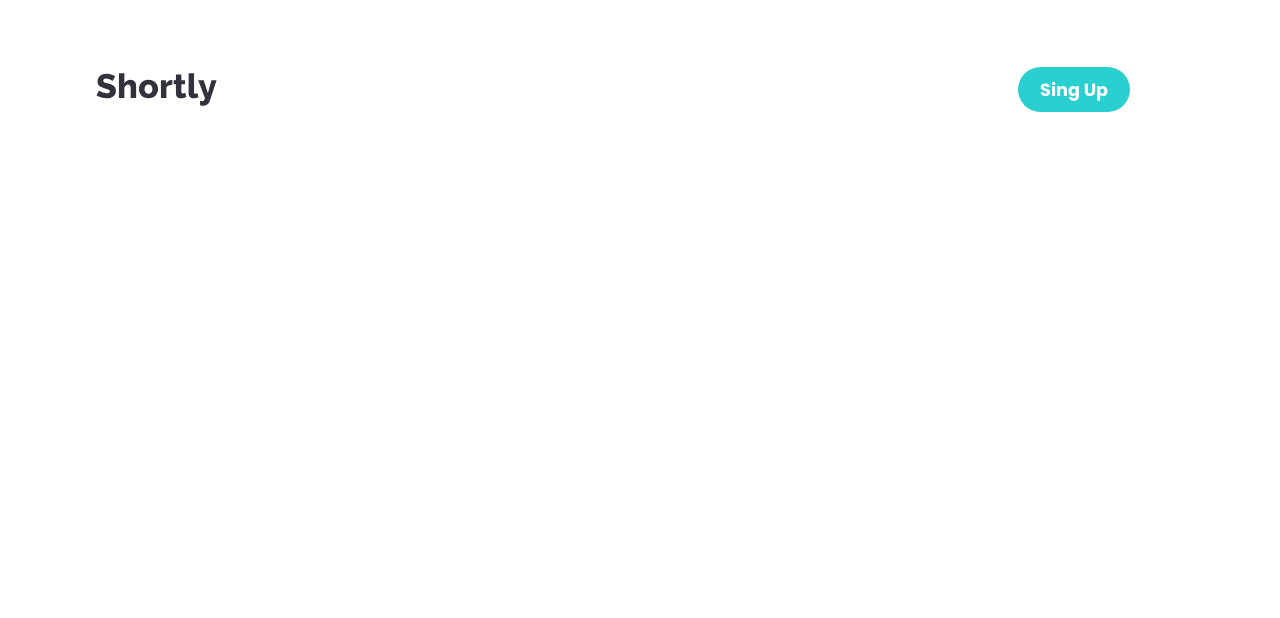
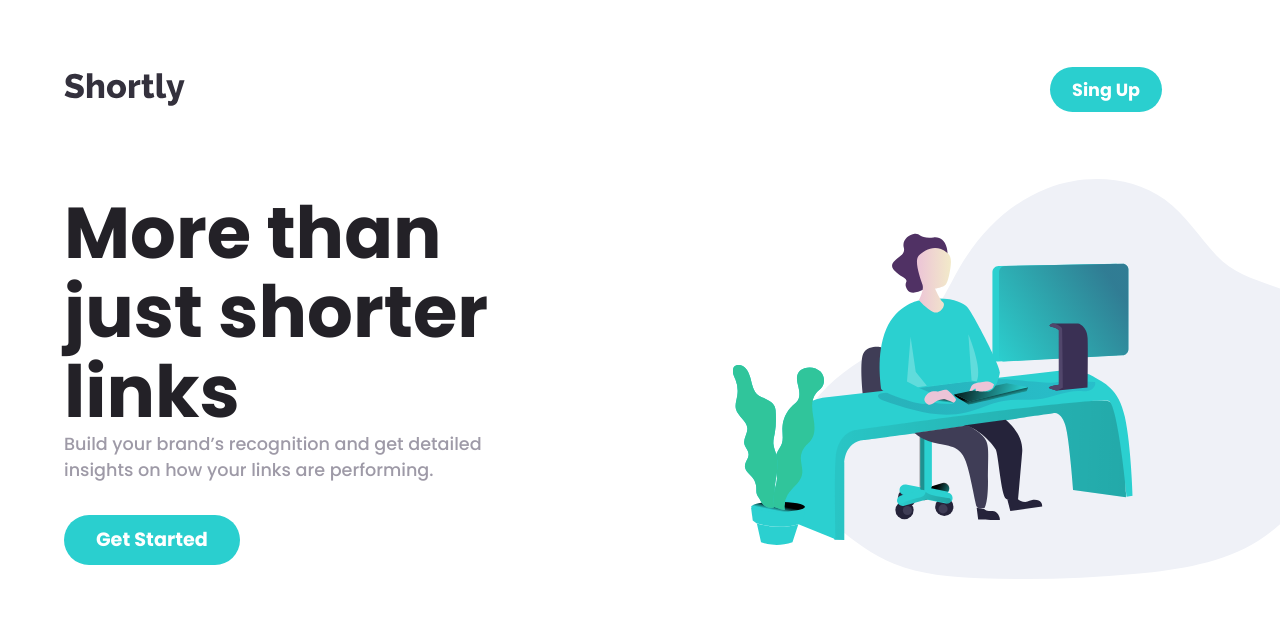
Before and after one commit to leo-jcq/url-shortening-api-landing-page, a React (Vite) app: page / in a window 1280 px wide. Shown: the top 618 px of the page. Built offline with nearby package versions, Linux system fonts and the light colour scheme.

Commit message:
✨ add Hero section

```diff
--- a/src/App.scss
+++ b/src/App.scss
@@ -2,4 +2,6 @@
     display: flex;
     flex-direction: column;
     align-items: center;
+
+    overflow: hidden;
 }
--- a/src/App.tsx
+++ b/src/App.tsx
@@ -1,11 +1,17 @@
-import { FC } from 'react';
+import { FC, useRef } from 'react';
 import './App.scss';
 import Header from './content/Header/Header';
+import Hero from './content/Hero/Hero';
 
 const App: FC = () => {
-    return <div className="app">
-        <Header />
-    </div>;
+    const inputRef = useRef<HTMLInputElement>(null);
+
+    return (
+        <div className="app">
+            <Header />
+            <Hero inputRef={inputRef} />
+        </div>
+    );
 };
 
 export default App;
--- a/src/content/Header/Header.scss
+++ b/src/content/Header/Header.scss
@@ -8,7 +8,7 @@
     align-items: center;
     justify-content: space-between;
 
-    padding: 32px;
+    padding: 32px 0;
 
     position: relative;
 }
--- /dev/null
+++ b/src/content/Hero/Hero.scss
@@ -0,0 +1,97 @@
+@import "/scss/variables";
+
+.hero {
+    width: calc(100% - 25px);
+    max-width: 90%;
+
+    display: flex;
+    gap: 30px;
+    flex-direction: column-reverse;
+    align-items: center;
+
+    & .text {
+        display: flex;
+        gap: 22px;
+        flex-direction: column;
+        align-items: center;
+    }
+
+    & .title {
+        font-size: 2.6em;
+        text-align: center;
+        color: $very-dark-violet;
+    }
+
+    & .description {
+        font-size: 1.1em;
+        text-align: center;
+        color: $grayish-violet;
+    }
+
+    & .start {
+        height: 50px;
+
+        padding: 0 32px;
+
+        background-color: $cyan;
+
+        border: none;
+        border-radius: 50px;
+
+        cursor: pointer;
+
+        color: $white;
+        font-size: 1.2em;
+        font-weight: 700;
+
+        transition: opacity 0.3s ease;
+
+        &:hover {
+            opacity: 0.8;
+        }
+    }
+
+    & .image {
+        width: 150%;
+
+        align-self: flex-start;
+    }
+}
+
+@media screen and (min-width: 1000px) {
+    .hero {
+        width: 100%;
+        max-width: 100%;
+
+        flex-direction: row;
+        justify-content: space-between;
+
+        padding-left: 5vw;
+
+        & .text {
+            width: 40%;
+
+            display: block;
+        }
+
+        & .title {
+            font-size: 4.5em;
+            line-height: 1.1em;
+            text-align: left;
+        }
+
+        & .description {
+            text-align: left;
+
+            margin-bottom: 32px;
+        }
+
+        & .image {
+            width: 50%;
+
+            transform: translateX(10%);
+
+            align-items: unset;
+        }
+    }
+}
--- /dev/null
+++ b/src/content/Hero/Hero.tsx
@@ -0,0 +1,30 @@
+import { FC, RefObject } from 'react';
+import illustrationWorking from '../../assets/illustration-working.svg';
+import './Hero.scss';
+
+interface HeroProps {
+    inputRef: RefObject<HTMLInputElement>;
+}
+
+const Hero: FC<HeroProps> = ({ inputRef }) => {
+    const handleClick = () => inputRef.current?.focus();
+
+    return (
+        <div className="hero">
+            <div className="text">
+                <h1 className="title">More than just shorter links</h1>
+                <p className="description">
+                    Build your brand’s recognition and get detailed insights on how your links are
+                    performing.
+                </p>
+                <button className="start" onClick={handleClick}>
+                    Get Started
+                </button>
+            </div>
+
+            <img src={illustrationWorking} alt="Working" className="image" />
+        </div>
+    );
+};
+
+export default Hero;
```
